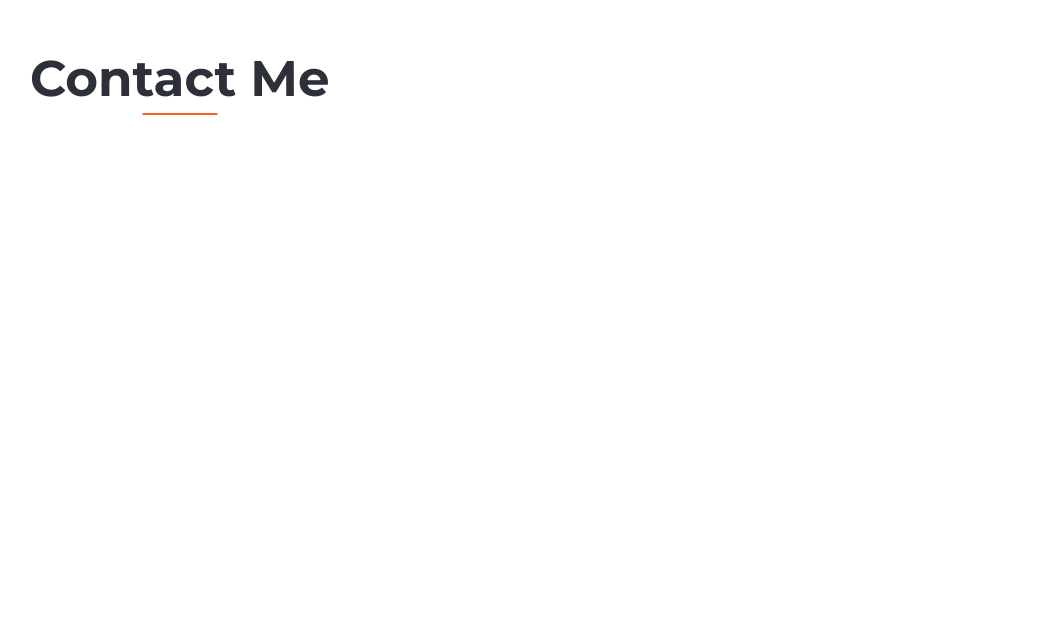
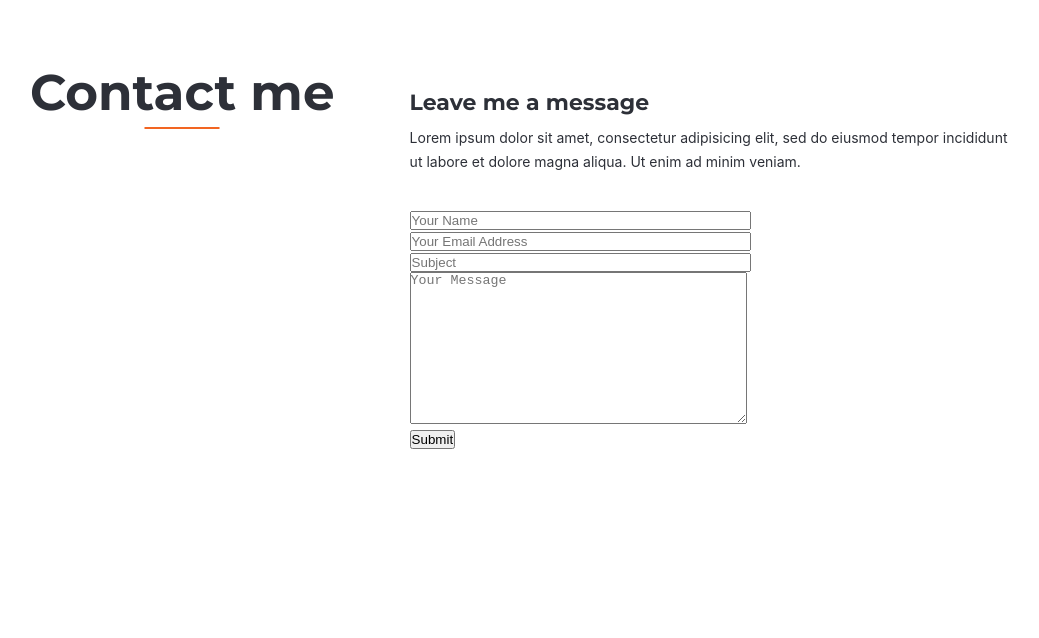
Before and after one commit to zhirkovpetr/my-portfolio, a React (Create React App) app: page / in a window 1280 px wide. Shown: the part 4042-4680 px from the top of the page, without its empty margins (113-1152 px from the left). Built offline with nearby package versions, Linux system fonts and the light colour scheme.

Commit message:
continue portfolio

```diff
--- a/src/contacts/Contacts.js
+++ b/src/contacts/Contacts.js
@@ -8,10 +8,44 @@ import {InformationSkills} from '../common/components/information/informationSki
 export const Contacts = () => {
     return (
         <div className={s.contactsBlock}>
-                <div className={sContainer.container}>
-                   <div><Title title={'Contact Me'}/></div>
+            <div className={`${sContainer.container} ${s.containerContacts}`}>
+                <Title title={'Contact me'}/>
+                <div className={s.contacts}>
+                    <InformationSkills titleInfo={'Leave me a message'}
+                                       textInfo={'Lorem ipsum dolor sit amet, consectetur adipisicing elit, sed do eiusmod tempor incididunt ut labore et dolore magna aliqua. Ut enim ad minim veniam.'}/>
+
                     <form className={s.form}>
+
+                        <div className={s.formGroup}>
+                            <input className={s.formControl} type='text' name={'your-name'}
+                                   size={'40'}
+                                   placeholder='Your Name' aria-required='true'
+                                   aria-invalid='false'/>
+                        </div>
+
+                        <div className={s.formGroup}>
+                            <input className={s.formControl} type='text'
+                                   name={'your email address'}
+                                   size={'40'} placeholder='Your Email Address' aria-required='true'
+                                   aria-invalid='false'/>
+                        </div>
+
+                        <div className={s.formGroup}>
+                                <input className={s.formControl} type='text' name={'subject'}
+                                       size={'40'}
+                                       placeholder='Subject' aria-required='true' aria-invalid='false'/>
+                        </div>
+
+                        <div className={s.formGroup}>
+                                          <textarea className={s.formControl} name='message' cols='40' rows='10' aria-required='true'
+                                                    aria-invalid='false' placeholder='Your Message'/>
+                        </div>
+                        <div className={s.pushForm}>
+                            <input className={s.bottom} type={'submit'} value={'Submit'}/>
+                        </div>
+
                     </form>
+                </div>
             </div>
         </div>
 
@@ -25,8 +59,6 @@ export const Contacts = () => {
                    <div className={s.columnContainer}>
                        <div className={s.columnInner}>
                            <div className={s.contactsSection}>
-                                    <InformationSkills titleInfo={'Leave me a message'}
-                                                       textInfo={'Lorem ipsum dolor sit amet, consectetur adipisicing elit, sed do eiusmod tempor incididunt ut labore et dolore magna aliqua. Ut enim ad minim veniam.'}/>
 
                                <div className={s.col}>
                                    <div className={s.minForm}>
--- a/src/contacts/Contacts.module.css
+++ b/src/contacts/Contacts.module.css
@@ -1,19 +1,29 @@
+
 .contactsBlock {
     padding-top: 80px;
     min-height: 100vh;
     background-color: #fff;
     box-sizing: border-box;
     width: 100%;
-    padding-bottom: 100px;
 }
 
-.container{
-    padding-right: 15px;
-    padding-left: 15px;
-    margin-right: auto;
-    margin-left: auto;
+.containerContacts {
+    display: flex;
+    flex-direction: row;
+    align-items: baseline;
+    flex-wrap: nowrap;
 }
 
+.contacts{
+    display: flex;
+    justify-content: space-between;
+    flex-wrap: wrap;
+    width: 60%;
+    padding-left: 15px;
+    padding-right: 15px;
+    margin-top: 30px;
+}
+/*
 
 .containerContacts {
     display: flex;
@@ -116,4 +126,4 @@
     overflow: hidden;
     z-index: 1;
     border-radius: 3px;
-}
+}*/
--- a/src/footer/Footer.js
+++ b/src/footer/Footer.js
@@ -2,7 +2,6 @@ import s from './Footer.module.css';
 import sContainer from "../common/styles/Container.module.css";
 import React from "react";
 import {FontAwesomeIcon} from "@fortawesome/react-fontawesome";
-import {NavLink} from "react-router-dom";
 import {faGithub} from "@fortawesome/free-brands-svg-icons";
 import {faLinkedin} from "@fortawesome/free-brands-svg-icons";
 import {faTelegram} from "@fortawesome/free-brands-svg-icons";
@@ -14,14 +13,14 @@ export function Footer() {
         <div className={s.footerBlock}>
             <div className={`${sContainer.container} ${s.footerContainer}`}>
                 <div><h3>Petr Zhirkov</h3></div>
-                <div className={s.main}>
+                <div>
                     <div className={s.contacts}>
-                        <NavLink to="/telegram" target='_blank'><FontAwesomeIcon className={s.icon} style={{color: '#ed1c24'}} icon={faTelegram}/></NavLink>
-                        <NavLink to="/linkedId" target='_blank'><FontAwesomeIcon className={s.icon} style={{color: '#e10337'}} icon={faLinkedin}/></NavLink>
-                        <NavLink to="/github" target='_blank'><FontAwesomeIcon className={s.icon} style={{color: '#b90162'}}
-                                                                               icon={faGithub}/></NavLink>
-                        <NavLink to="/instagram" target='_blank'><FontAwesomeIcon className={s.icon} style={{color: '#873e95'}}
-                                                                                  icon={faInstagram}/></NavLink>
+                        <a href='https://t.me/zhirkovpetr' target='_blank'><FontAwesomeIcon className={s.icon} style={{color: '#ed1c24'}} icon={faTelegram}/></a>
+                        <a href='https://www.linkedin.com/in/zhirkovpetr/' target='_blank'><FontAwesomeIcon className={s.icon} style={{color: '#e10337'}} icon={faLinkedin}/></a>
+                        <a href='https://github.com/zhirkovpetr' target='_blank'><FontAwesomeIcon className={s.icon} style={{color: '#b90162'}}
+                                                                               icon={faGithub}/></a>
+                        <a href='https://www.instagram.com/zhirkov_petr/' target='_blank'><FontAwesomeIcon className={s.icon} style={{color: '#873e95'}}
+                                                                                  icon={faInstagram}/></a>
                     </div>
                 </div>
                 <div className={s.reserved}>
```
Lines whose indentation alone changed are shown as unchanged.
